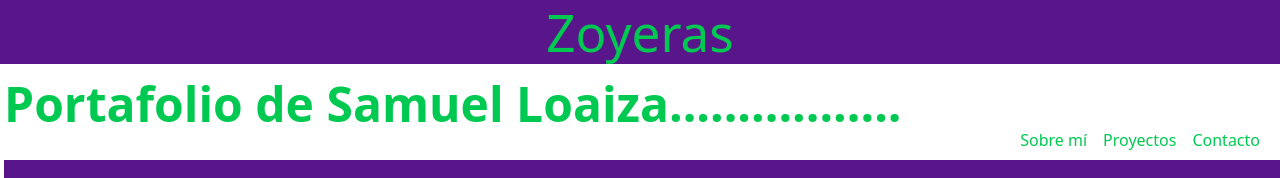
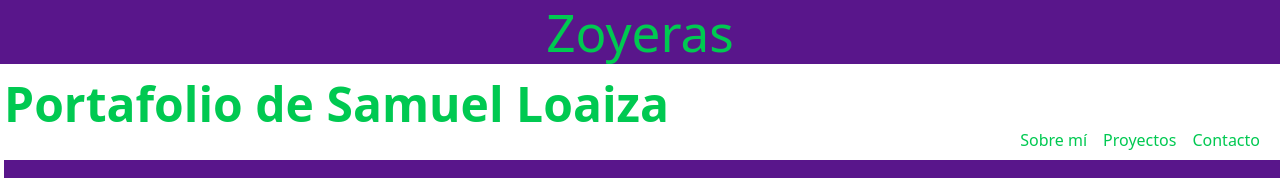
Before and after one commit to Zoyeras/portafolio, a React (Vite) app: page / in a window 1280 px wide. Shown: the top 178 px of the page. Built offline with nearby package versions, Linux system fonts and the light colour scheme.

Commit message:
pequeño cambio

```diff
--- a/src/App.tsx
+++ b/src/App.tsx
@@ -12,7 +12,7 @@ function App() {
       </div>
 
       <div className="absolute top-20 left-1 text-green-500 text-5xl font-bold">
-        <h2>Portafolio de Samuel Loaiza.................</h2>
+        <h2>Portafolio de Samuel Loaiza</h2>
       </div>
       {/* Navegación */}
       <nav className="absolute right-5 top-32">
```
